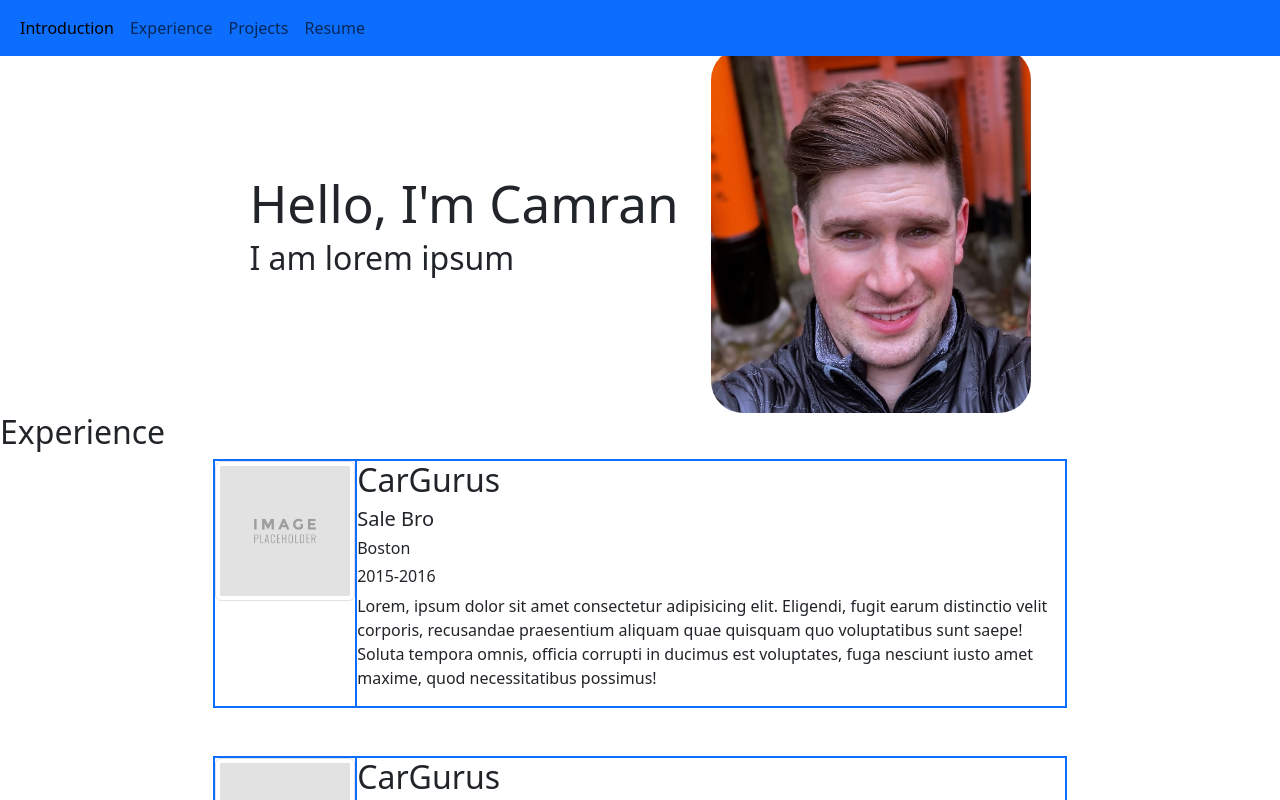
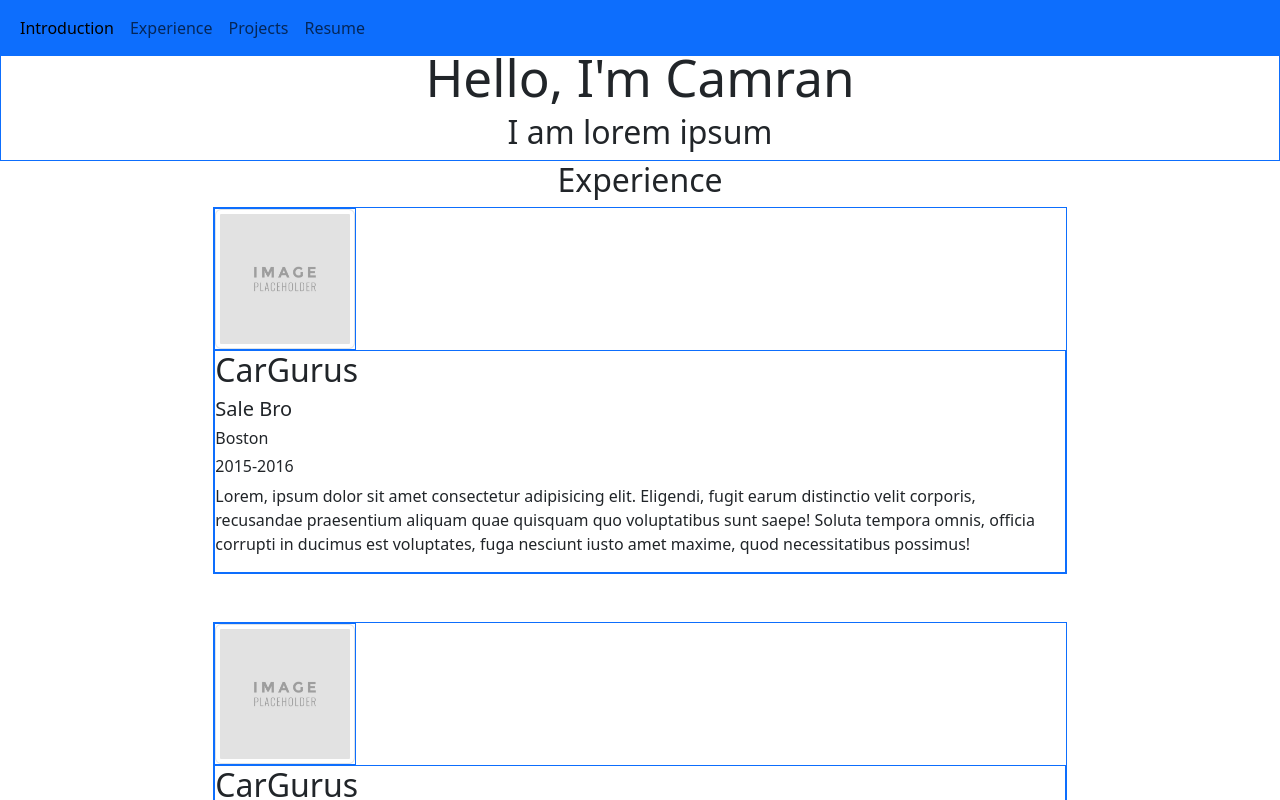
Before and after one commit to camrandev/portfolio-website, a React (Vite) app: page / in a window 1280 px wide. Shown: the top 800 px of the page. Built offline with nearby package versions, Linux system fonts and the light colour scheme.

Commit message:
progress on layout

```diff
--- a/src/App.css
+++ b/src/App.css
@@ -17,6 +17,7 @@
   flex-direction: column;
 }
 
+
 @media screen and (min-width: 769px) {
   .hide-on-small {
       display: block;
--- a/src/Experience.jsx
+++ b/src/Experience.jsx
@@ -20,7 +20,7 @@
 
   return (
     <div id="experience">
-      <h2>Experience</h2>
+      <h2 className="text-center">Experience</h2>
       <div className="mx-auto">
         {renderJobCards()}
       </div>
--- a/src/ExperienceCard.jsx
+++ b/src/ExperienceCard.jsx
@@ -12,7 +12,7 @@
 
 function ExperienceCard() {
   return (
-    <div className="d-flex column col-8 mx-auto border border-primary mb-5">
+    <div className="col-8 mx-auto border border-primary mb-5">
       <div className="col-2 border border-primary hide-on-small">
         <img
           src={placeholder}
--- a/src/Introduction.jsx
+++ b/src/Introduction.jsx
@@ -33,8 +33,8 @@
 
   //TODO:add more friendly looking animation
   return (
-    <div id="intro" className="d-flex align-items-center justify-content-center stack-on-small">
-      <div id="showcase" className="react-reveal me-3" style={style}>
+    <div id="intro" className="stack-on-small text-center border border-primary">
+      <div id="showcase" className="react-reveal mx-0" style={style}>
         <div className="showcase-content">
           <h1>Hello, I'm Camran</h1>
           <h2>
@@ -46,9 +46,9 @@
           </h2>
         </div>
       </div>
-      <div className="h-25 w-25 ms-3">
+      {/* <div className="h-25 w-25 ms-3">
         <img className="img-fluid rounded-5" src={headshot} alt="" />
-      </div>
+      </div> */}
     </div>
   );
 }
```
